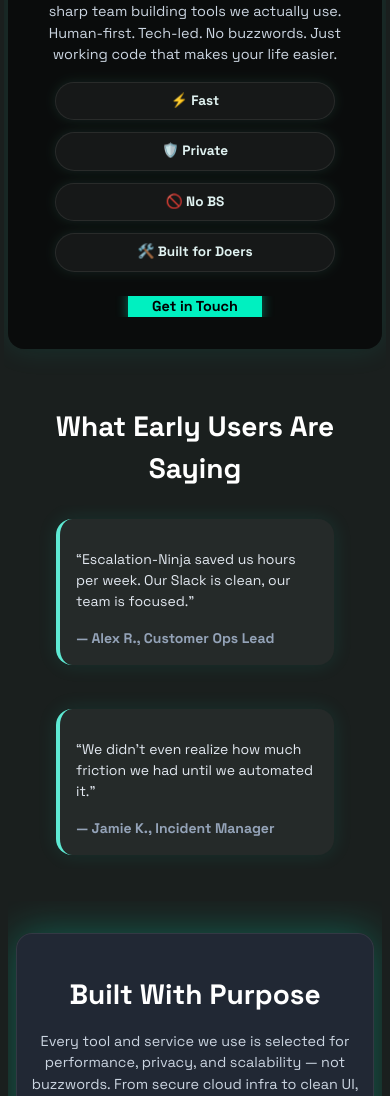
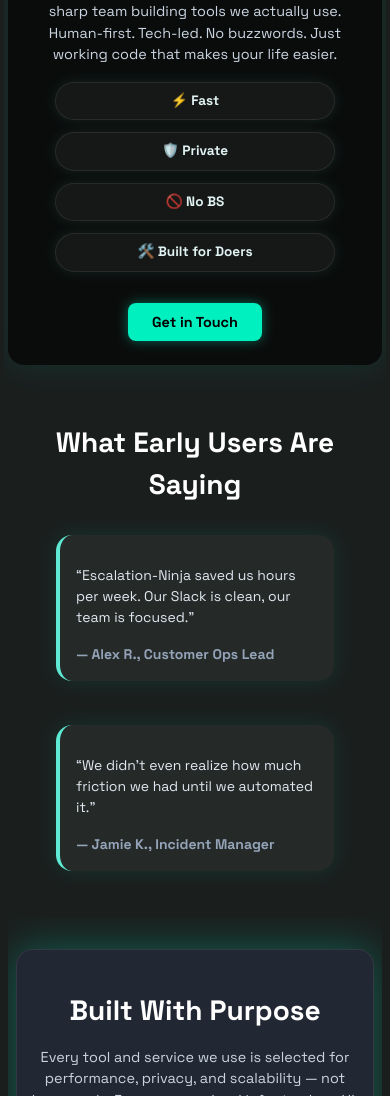
Before and after one commit to The-Polyglot-Lab/thepolyglotlab, a React (Vite) app: page / in a window 390 px wide. Shown: the part 2482-3578 px from the top of the page. Built offline with nearby package versions, Linux system fonts and the light colour scheme.

Commit message:
button fixed

```diff
--- a/src/styles/Whyus.css
+++ b/src/styles/Whyus.css
@@ -9,7 +9,7 @@
   text-align: center;
   color: #e0f2f1; /* teal-tinted white */
   box-shadow: 0 0 30px rgba(0, 240, 192, 0.1);
-  /* margin-top: 4rem; */
+   margin-top: 4rem;
   /* max-width: 720px; */
   /* margin-left: auto; */
   /* margin-right: auto; */
@@ -19,7 +19,7 @@
 @media (max-width: 768px) {
   .why-polyglot-section {
     padding: 3rem 1rem;
-    margin-top: 3rem;
+    margin-top: 4rem;
     max-width: 100%;
   }
 }
@@ -146,7 +146,10 @@
 }
 
 .get-in-touch-wrapper {
-  margin-top: 1.5rem;
+  margin-top: 2.5rem;
+  overflow-x: hidden;
+  max-height: 100px;
+  overflow: visible;
 }
 
 .get-in-touch-button {
@@ -167,6 +170,7 @@
     font-size: 0.9rem;
     width: 100%;
     max-width: 280px;
+    max-height: 100px;
   }
 }
 
```
